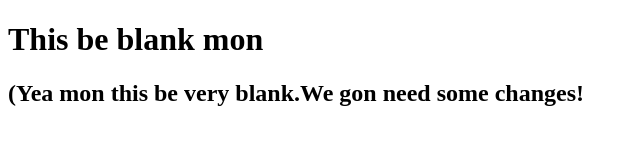
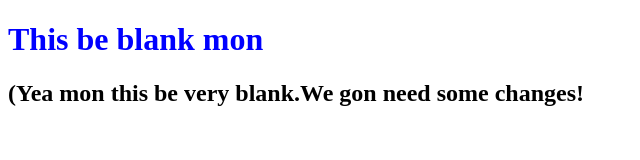
Before and after one commit to IvanK-dev/0main_openSAP, a plain HTML site: page index.html in a window 1280 px wide. Shown: the whole page, without its empty margins (0-640 px from the left). Drawn offline with Linux system fonts and the light colour scheme.

Commit message:
Added blue to h1. But still blank mon

```diff
--- a/index.html
+++ b/index.html
@@ -5,7 +5,7 @@
 		<title>An Empty Web Page</title>
 	</head>
 	<body>
-		<h1>This be blank mon</h1>
+		<h1 style= "color: Blue">This be blank mon</h1>
 		<h2>(Yea mon this be very blank.We gon need some changes!</h2>
 	</body>
 </html>
```
